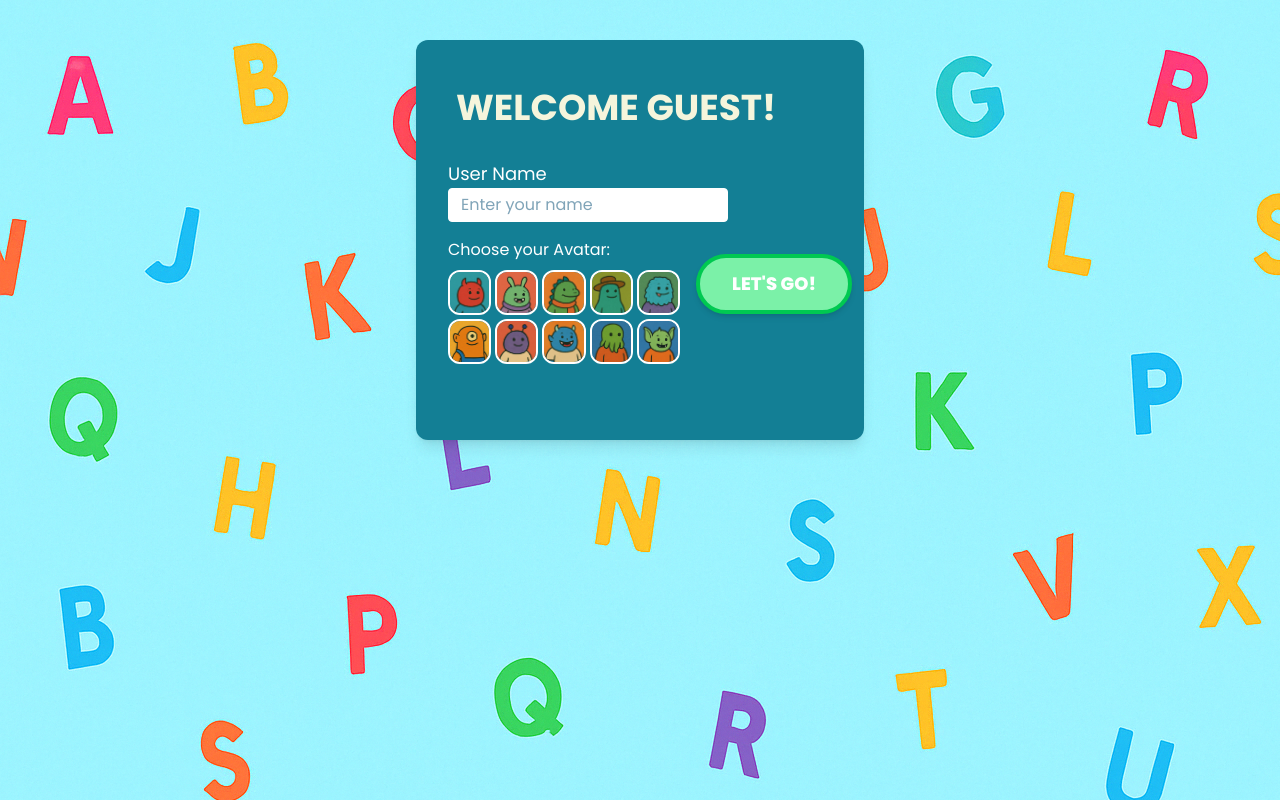
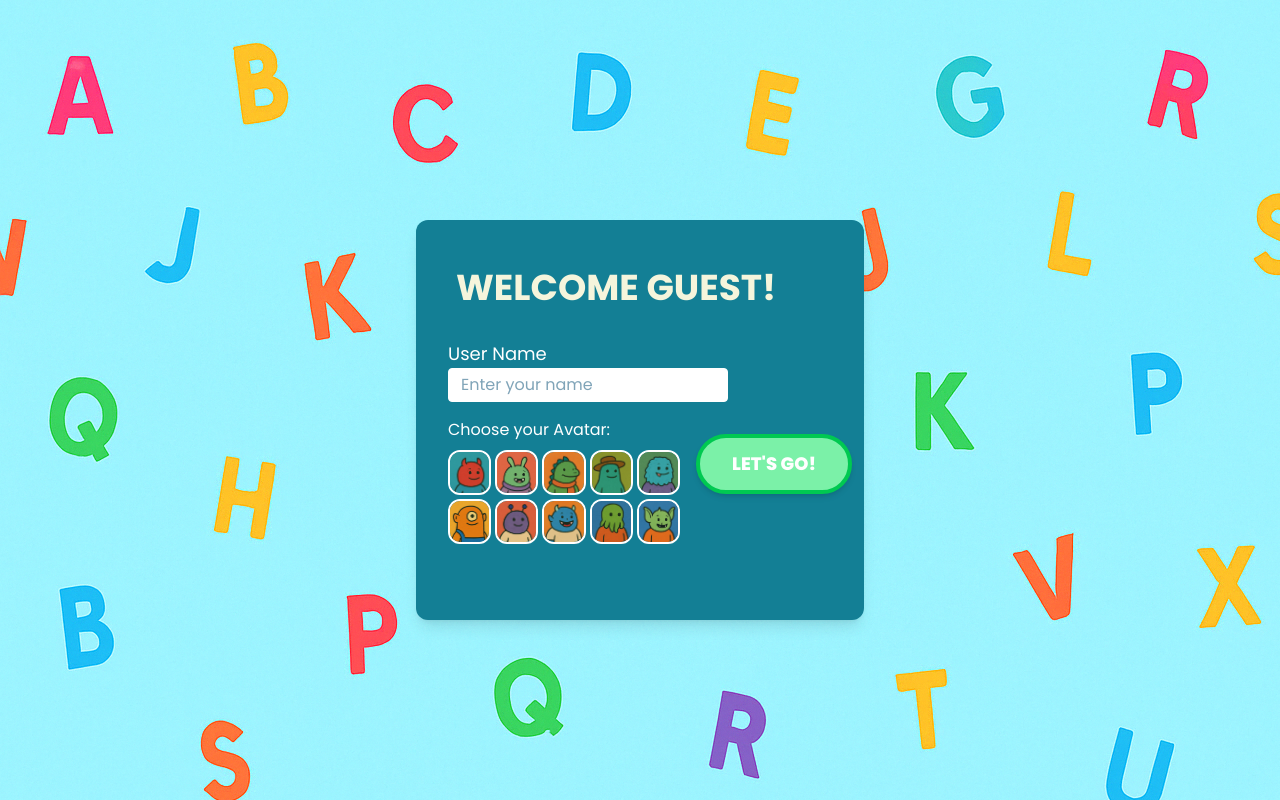
Before and after one commit to English-app-game/frontend, a React (Vite) app: page /login/guest in a window 1280 px wide. Built offline with nearby package versions, Linux system fonts and the light colour scheme; no server answers.

Commit message:
UPDATE: move the box to the center of the page

```diff
--- a/src/ui/pages/LoginGuest.jsx
+++ b/src/ui/pages/LoginGuest.jsx
@@ -58,7 +58,7 @@ export default function LoginGuest() {
 
   return (
       <div className="min-h-screen bg-[url('/homePage.png')] flex justify-center">
-      <div className="pt-10 w-full">
+      <div className="pt-10 w-full flex items-center">
         <BlueBox className="pr-3 ">
           <Header text="WELCOME GUEST!" className="pl-2 pt-4" />
           <div className="pt-7">
--- a/src/ui/pages/ResetPassword.jsx
+++ b/src/ui/pages/ResetPassword.jsx
@@ -13,7 +13,7 @@ export default function ResetPassword() {
 
   return (
     <div className="min-h-screen bg-[url('/homePage.png')] flex justify-center">
-      <div className="pt-10 w-full">
+      <div className="pt-10 w-full flex items-center">
         <BlueBox>
           <Header text="PLEASE ENTER YOUR EMAIL" className="text-center" />
           <div className="mt-5 relative flex flex-col items-start gap-4">
```
